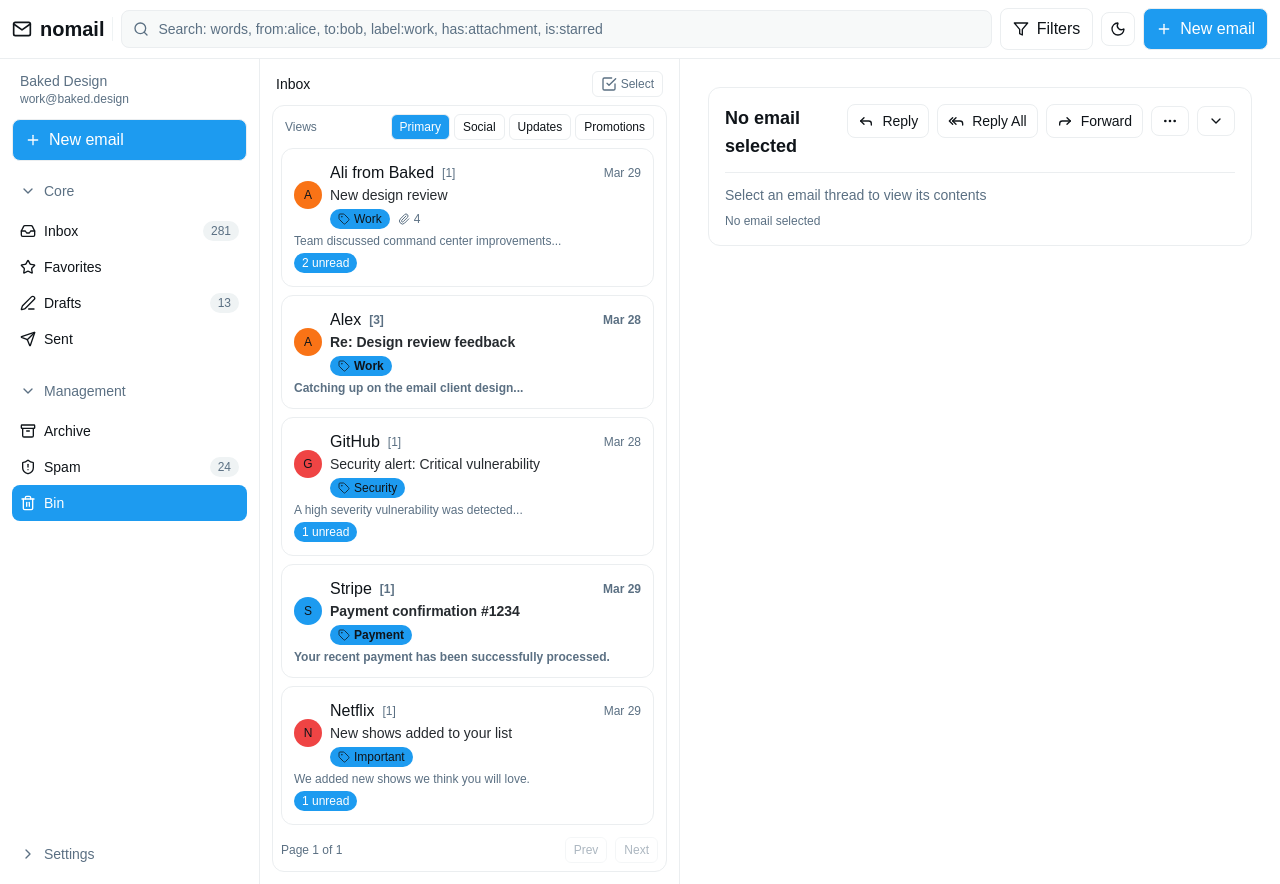
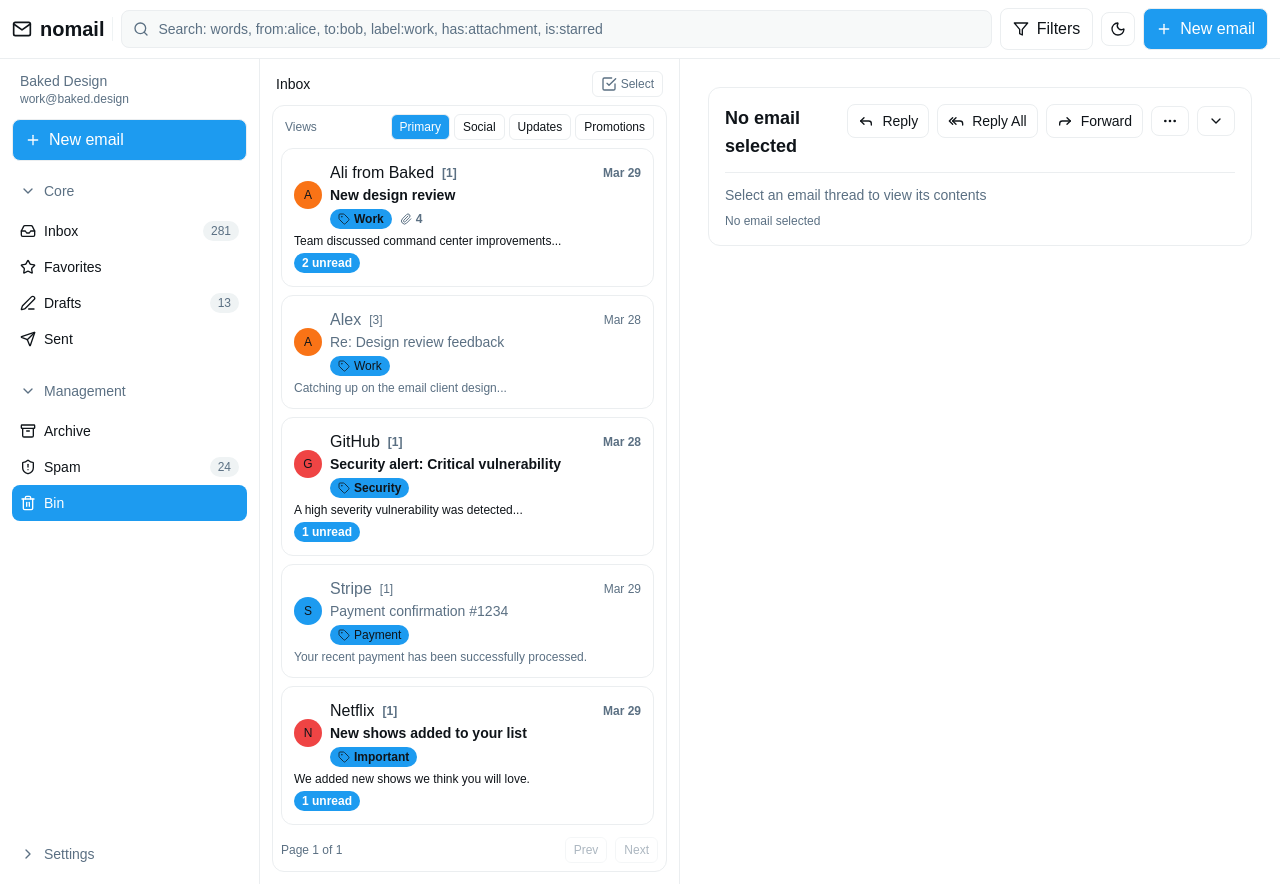
Before and after one commit to nowarelabs/nomail, a Next.js app in the folder frontend/: page / in a window 1280 px wide. Built offline with nearby package versions, Linux system fonts and the light colour scheme.

Commit message:
feat: unify email threads usage

```diff
--- a/frontend/src/app/page.tsx
+++ b/frontend/src/app/page.tsx
@@ -1227,10 +1227,12 @@
                 <EmailThreadsListItem
                   key={thread.id}
                   thread={thread}
-                  isSelected={selectedThread === thread.id}
+                  isSelected={selectedEmails.has(thread.id)}
                   isSelectMode={isSelectMode}
+                  isActive={selectedThread === thread.id}
                   onSelect={toggleEmailSelection}
-                  onThreadSelect={handleSelectThread}
+                  onThreadClick={handleSelectThread}
+                  onThreadView={setSelectedThread}
                 />
               ))}
             </div>
--- a/frontend/src/components/email-threads-list-item.tsx
+++ b/frontend/src/components/email-threads-list-item.tsx
@@ -9,24 +9,36 @@
 	thread: EmailThread;
 	isSelected: boolean;
 	isSelectMode: boolean;
+	isActive: boolean;
 	onSelect: (id: string) => void;
-	onThreadSelect: (id: string) => void;
+	onThreadClick: (id: string) => void;
+	onThreadView: (id: string) => void;
 }
 
-export function EmailThreadsListItem({ thread, isSelected, isSelectMode, onSelect, onThreadSelect }: EmailThreadsListItemProps) {
+export function EmailThreadsListItem({
+	thread,
+	isSelected,
+	isSelectMode,
+	isActive,
+	onSelect,
+	onThreadClick,
+	onThreadView,
+}: EmailThreadsListItemProps) {
 	const primaryEmail = thread.emails[0];
 	const senderName = primaryEmail?.senderName || primaryEmail?.from || thread.participants[0] || 'Unknown Sender';
+	const isUnread = thread.unreadCount > 0;
 
 	return (
 		<div
-      className={`w-full text-left rounded-xl p-3 border transition-colors bg-card border-sidebar-border ${
-        isSelected
-          ? 'bg-primary text-primary-foreground border-primary'
-          : 'hover:bg-accent/50'
-      } ${thread.emails[0]?.isRead ? 'font-bold' : ''}`}
-      aria-current={isSelected ? "page" : undefined}
-      onClick={() => onThreadSelect(thread.id)}
-    >
+			className={`w-full text-left rounded-xl p-3 border transition-colors bg-card border-sidebar-border ${
+				isActive ? 'ring-2 ring-primary ring-inset' : isSelected ? 'bg-primary/10 border-primary/30' : 'hover:bg-accent/50'
+			} ${isUnread ? 'font-bold' : ''}`}
+			aria-current={isActive ? 'page' : undefined}
+			onClick={() => {
+				onThreadClick(thread.id);
+				onThreadView(thread.id);
+			}}
+		>
 			<div className="flex items-center gap-2">
 				{isSelectMode && <input type="checkbox" className="size-4" checked={isSelected} onChange={() => onSelect(thread.id)} />}
 				<button className="flex-1 text-left">
@@ -35,7 +47,7 @@
 						<div className="flex-1 min-w-0">
 							<div className="flex items-center justify-between gap-2">
 								<div className="flex items-center gap-2 min-w-0">
-									<span className="font-medium truncate text-foreground">{senderName}</span>
+									<span className={`font-medium truncate ${isUnread ? 'text-foreground' : 'text-muted-foreground'}`}>{senderName}</span>
 									{thread.participantNames.length > 1 && (
 										<span className="text-xs text-muted-foreground">[{thread.participantNames.length - 1}]</span>
 									)}
@@ -44,7 +56,7 @@
 									{new Date(thread.lastEmailDate).toLocaleDateString('en-US', { month: 'short', day: 'numeric' })}
 								</span>
 							</div>
-							<div className="truncate text-sm opacity-90">{thread.subject}</div>
+							<div className={`truncate text-sm ${isUnread ? 'text-foreground' : 'text-muted-foreground'}`}>{thread.subject}</div>
 							{thread.labels.length > 0 && (
 								<div className="flex items-center gap-2 mt-1">
 									{thread.labels.map((label: string, index: number) => (
@@ -55,8 +67,10 @@
 							)}
 						</div>
 					</div>
-					<p className="mt-1 text-xs text-muted-foreground line-clamp-1">{thread.snippet}</p>
-					{thread.unreadCount > 0 && (
+					<p className={`mt-1 text-xs line-clamp-1 ${isUnread ? 'text-foreground font-medium' : 'text-muted-foreground'}`}>
+						{thread.snippet}
+					</p>
+					{isUnread && (
 						<div className="inline-flex items-center rounded-full bg-primary px-2 py-0.5 text-xs text-primary-foreground mt-1">
 							{thread.unreadCount} unread
 						</div>
```
